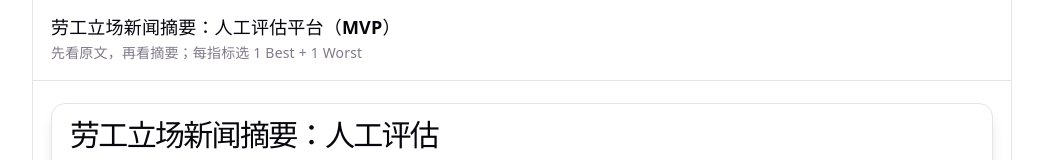
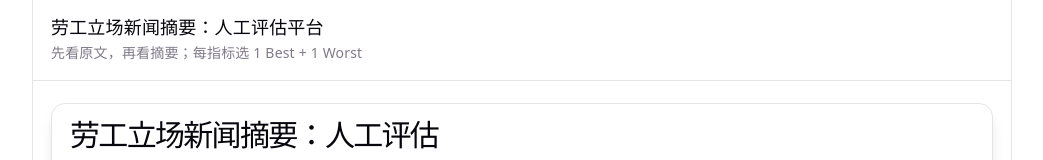
Before and after one commit to weng-ka/thesis, a React (Vite) app in the folder step01_platform_web/: page / in a window 1280 px wide. Shown: the top 160 px of the page, without its empty margins (118-1161 px from the left). Built offline with nearby package versions, Linux system fonts and the light colour scheme.

Commit message:
chore: fix MVP text again

```diff
--- a/step01_platform_web/index.html
+++ b/step01_platform_web/index.html
@@ -4,7 +4,7 @@
     <meta charset="UTF-8" />
     <link rel="icon" type="image/svg+xml" href="/favicon.svg" />
     <meta name="viewport" content="width=device-width, initial-scale=1.0" />
-    <title>step01_platform_web</title>
+    <title>劳工立场新闻摘要：人工评估平台</title>
   </head>
   <body>
     <div id="root"></div>
--- a/step01_platform_web/src/App.tsx
+++ b/step01_platform_web/src/App.tsx
@@ -430,7 +430,7 @@ function App() {
     <div className="shell">
       <header className="topbar">
         <div className="topbar-left">
-          <div className="brand">劳工立场新闻摘要：人工评估平台（MVP）</div>
+          <div className="brand">劳工立场新闻摘要：人工评估平台</div>
           <div className="muted">先看原文，再看摘要；每指标选 1 Best + 1 Worst</div>
         </div>
         {view === 'article' && session?.articles ? (
```
